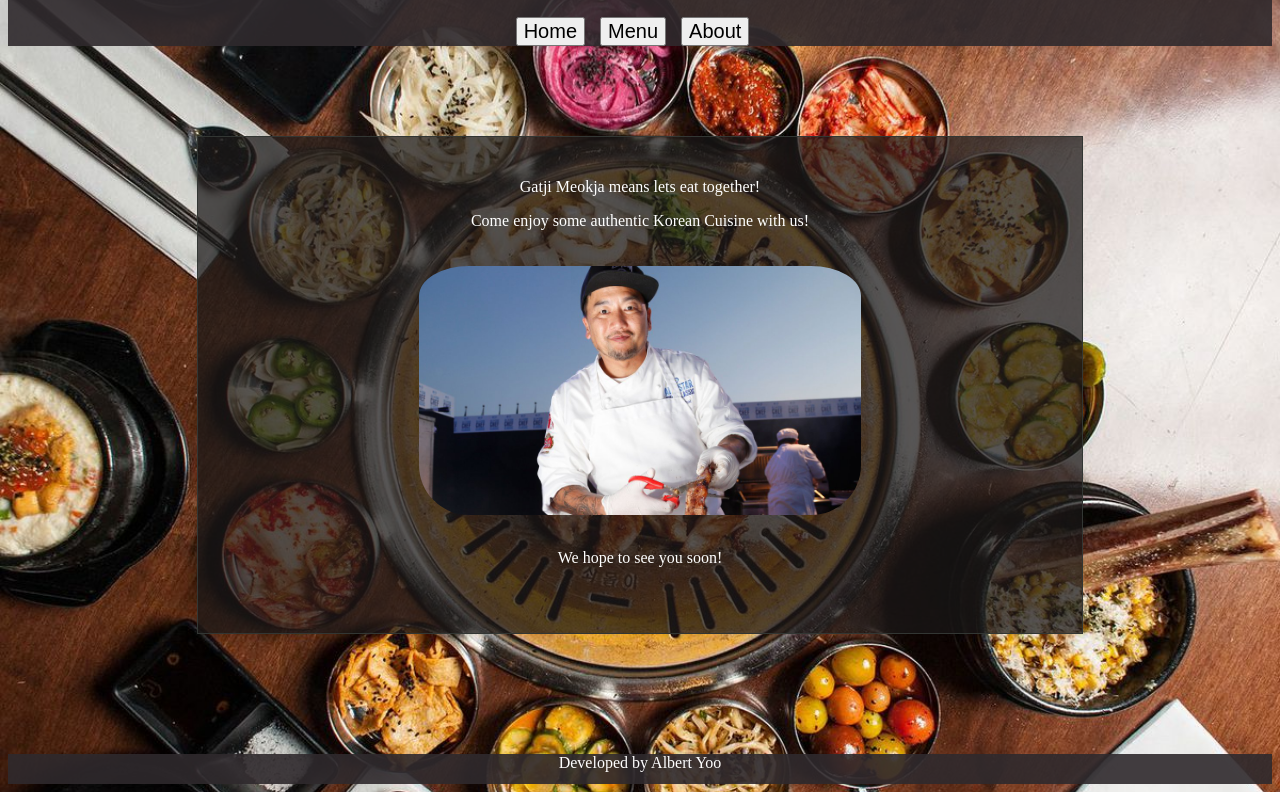
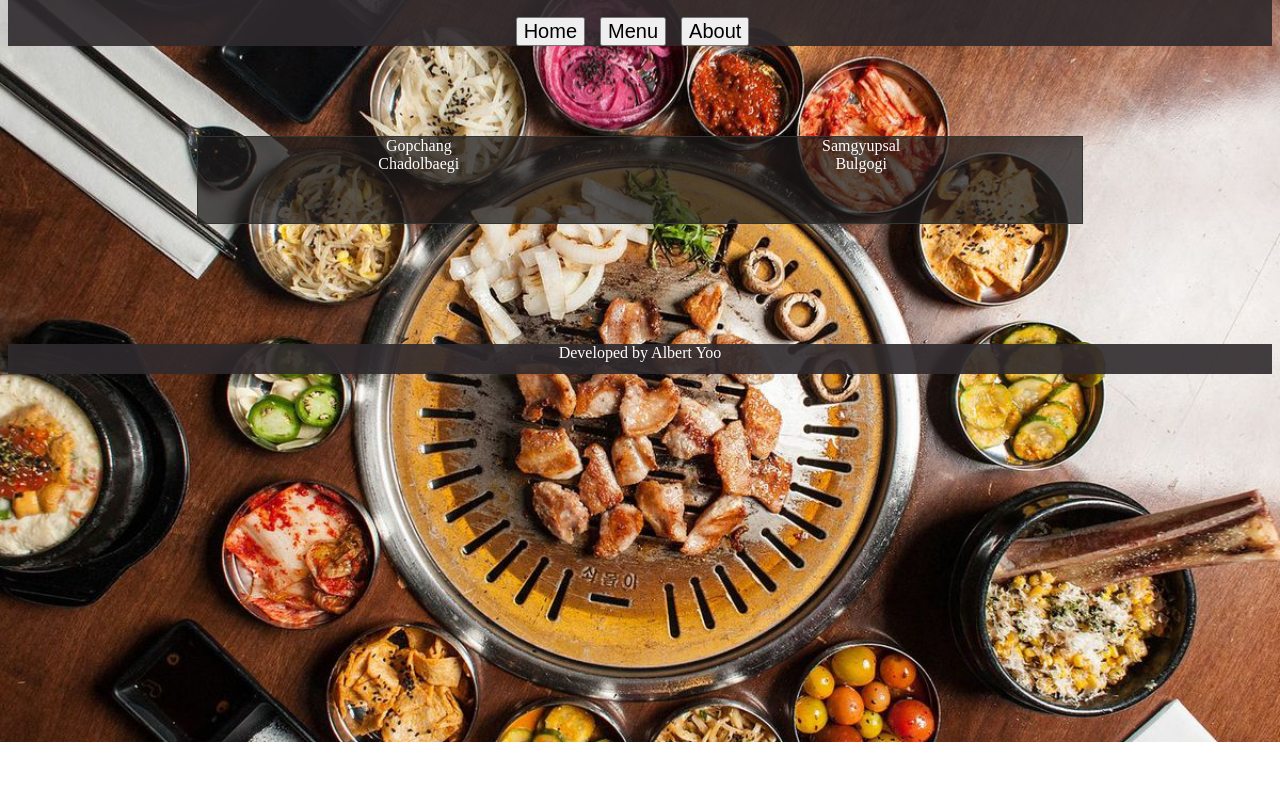
Before and after one commit to bertyoo90/Restaurant-Page, a website built with webpack: page dist/index.html in a window 1280 px wide. Both pictures are taken after a click on the button "Menu". Shown: the part 58-850 px from the top of the page. After the commit the page ends 800 px from the top, so only its background shows below. Built offline with nearby package versions, Linux system fonts and the light colour scheme.

Commit message:
Working progress on the 'menu' page

```diff
--- a/src/index.js
+++ b/src/index.js
@@ -1,9 +1,21 @@
 import { initialLoad } from './initial-page-load.js'
+import { menuPage } from './menu.js'
 
 initialLoad()
 
 let home = document.querySelector('#home')
+let menu = document.querySelector('#menu')
 
 home.addEventListener('click', function(){
-    initialLoad()
+    home.classList.add('test')
+    if (home.classList.contains('test')) {
+        home.disabled = true;
+    } else if (!home.classList.contains('test')) {
+        initialLoad()
+    }
 })
+
+menu.addEventListener('click', function() {
+    // menu.classList.add('test')
+    menuPage()
+})
--- a/src/menu.js
+++ b/src/menu.js
@@ -0,0 +1,55 @@
+
+export function menuPage() {
+    let menuContainer = document.querySelector('#container')
+    menuContainer.textContent = ''
+    menuContainer.classList.add('container-menu')
+
+    //menu items
+    let gopchang = document.createElement('div')
+    let samgyupsal = document.createElement('div')
+    let chadolbaegi = document.createElement('div')
+    let bulgogi = document.createElement('div')
+
+    //item descriptions
+    let gopDescription = document.createElement('div')
+    let samDescription = document.createElement('div')
+    let chadolDescription = document.createElement('div')
+    let bulDescription = document.createElement('div')
+
+    //Setting menu IDs
+    gopchang.setAttribute('id', 'gopchang')
+    samgyupsal.setAttribute('id', 'samgyupsal')
+    chadolbaegi.setAttribute('id', 'chadolbaegi')
+    bulgogi.setAttribute('id', 'bulgogi')
+
+    //Setting description classes
+    gopDescription.setAttribute('class', 'description')
+    samDescription.setAttribute('class', 'description')
+    chadolDescription.setAttribute('class', 'description')
+    bulDescription.setAttribute('class', 'description')
+
+    //menu --> appending menu items to container
+    menuContainer.appendChild(gopchang)
+    menuContainer.appendChild(samgyupsal)
+    menuContainer.appendChild(chadolbaegi)
+    menuContainer.appendChild(bulgogi)
+
+    //description --> appending item descriptions to menu items
+    gopchang.appendChild(gopDescription)
+    samgyupsal.appendChild(samDescription)
+    chadolbaegi.appendChild(chadolDescription)
+    bulgogi.appendChild(bulDescription)
+
+    gopchang.textContent = 'Gopchang'
+    samgyupsal.textContent = 'Samgyupsal'
+    chadolbaegi.textContent = 'Chadolbaegi'
+    bulgogi.textContent = 'Bulgogi'
+
+    gopDescription.textContent = 'Small beef or pork intestine'
+    samDescription.textContent = 'Thick cut pieces of pork belly'
+    chadolDescription.textContent = 'Thinly sliced pieces of beef brisket'
+    bulDescription.textContent = 'Marinated slices of beef or pork cooked on a hot griddle'
+
+
+
+}
```
Also changed, not shown: dist/bundle.js, dist/index.html, dist/style.css.
